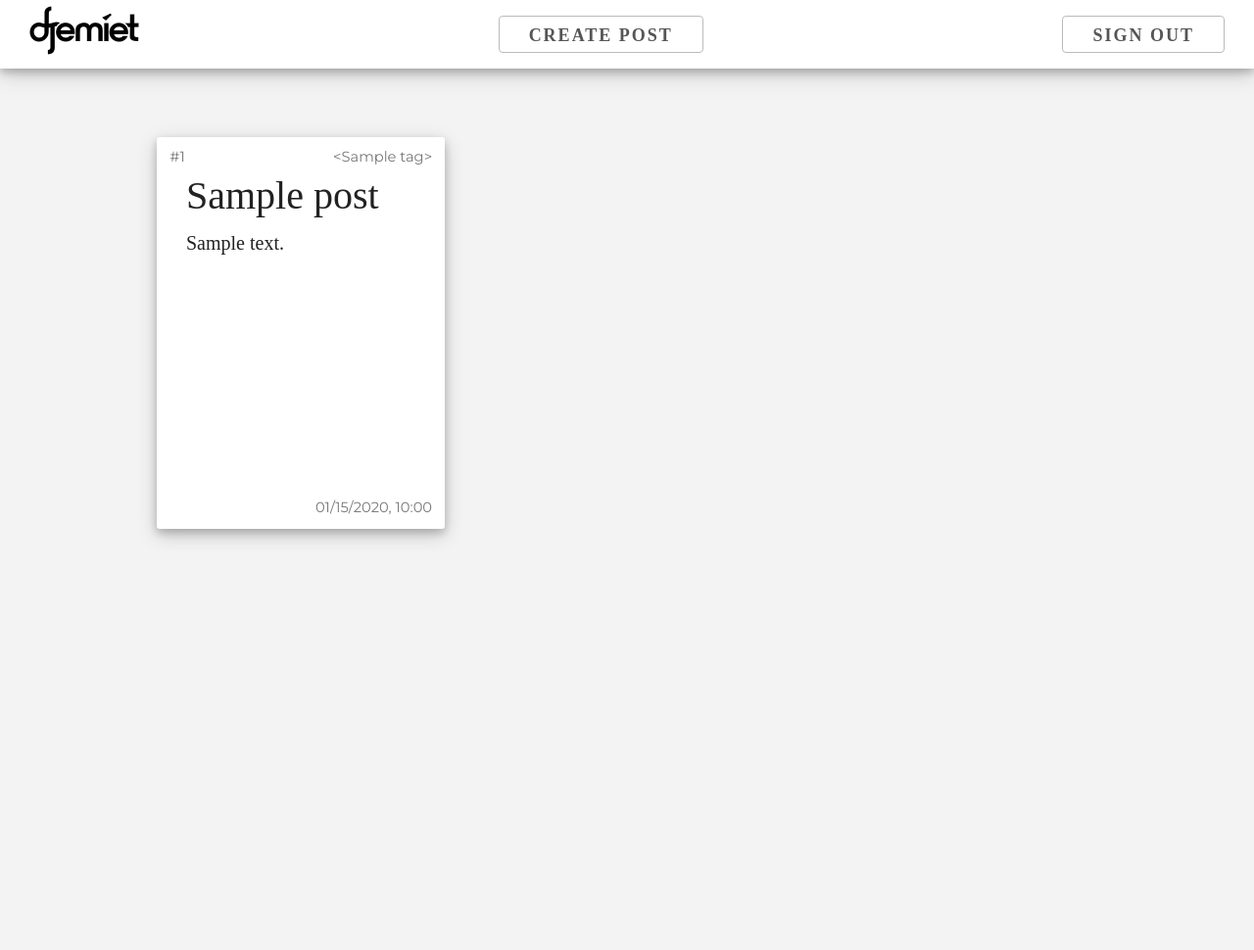
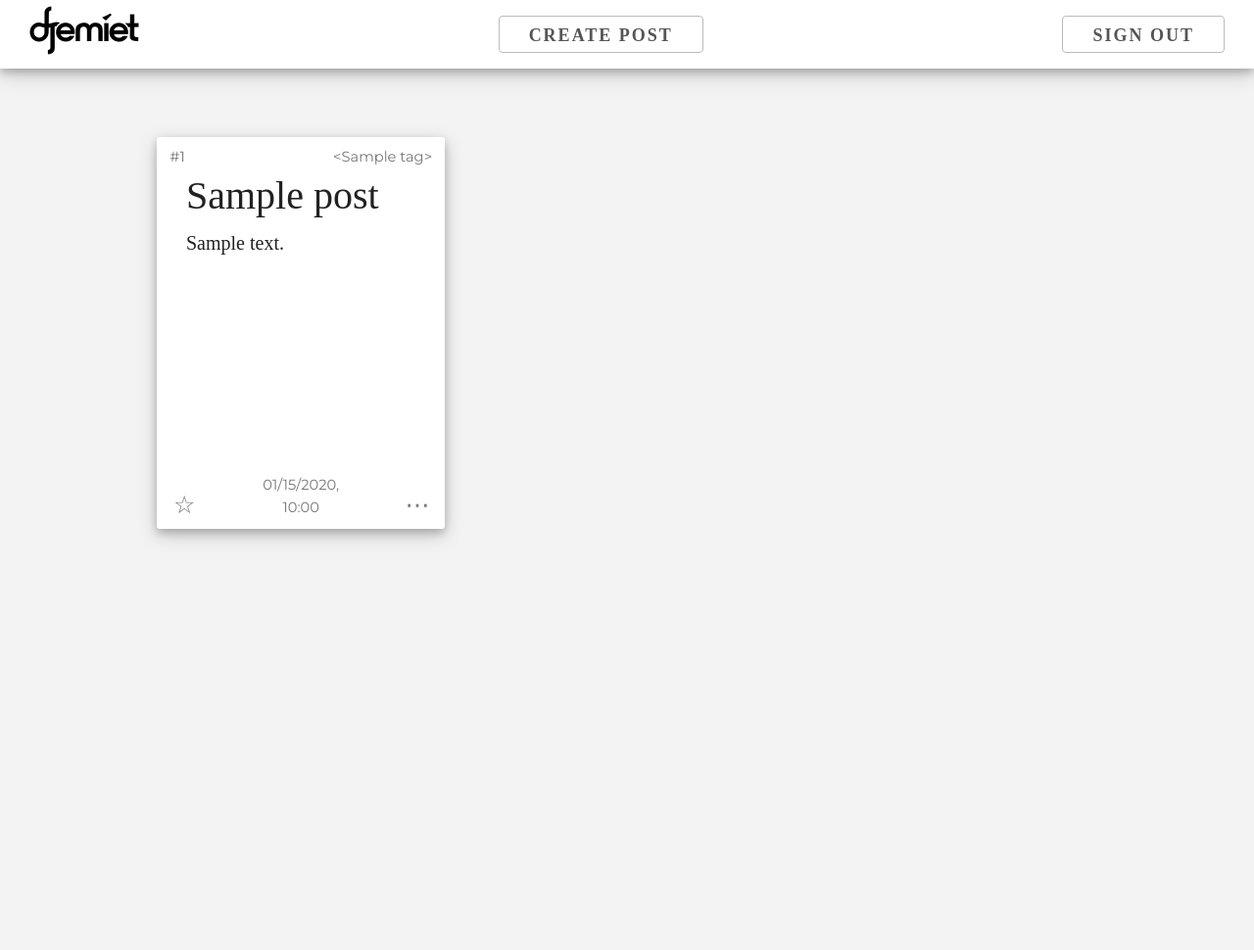
Before and after one commit to aplainzetakind/djemiet-demo, a Django app: page /content in a window 1280 px wide. Shown: the whole page at 98% size. Run offline with Django 3.2, Linux system fonts and the light colour scheme; a user stored in the database is signed in; tables that the repository leaves empty hold one stand-in row (values such as "Sample post"); some web fonts are replaced.

Commit message:
Add post detail link; refactor post card template.

```diff
--- a/cemiyet/static/custom.css
+++ b/cemiyet/static/custom.css
@@ -25,6 +25,15 @@ form { margin: 0; }
     font-size: 11pt;
     color: #777777;
     padding: 7pt 10pt 7pt 10pt;
+    display: inline-block;
+    text-align: center;
+}
+
+.star {
+    font-size: 25px;
+    margin: auto;
+    width: 30px;
+    padding-bottom: 5px;
 }
 
 .fineprint a {
--- /dev/null
+++ b/cemiyet/templates/small_card.html
@@ -0,0 +1,23 @@
+{% load static %}
+{% load post_filters %}
+
+<div class="four columns content-card small-square">
+    <div class="fineprint top left">
+        <a href="{% url 'respond' postid=post.id %}">
+            #{{ post.id }}
+        </a>
+    </div>
+    <div class="fineprint top right">
+        <a href="{% url 'content' %}?t={{ post.tags }}">
+            &lt;{{ post.tags }}&gt;
+        </a>
+    </div>
+    <div class="title">{{ post.title|titlefilter }}</div>
+    <div class="post-body">{{ post.body|postfilter }}</div>
+    <div class="fineprint bottom left star">☆</div>
+    <div class="fineprint bottom right star"><a href="{% url 'post_detail' slug=post.id %}">⋯</a></div>
+    {% comment %} ★ {% endcomment %}
+    <div class="fineprint bottom left right justified" style="width:
+                                                      35%;">
+        {{ post.created_on|date:"SHORT_DATE_FORMAT"}}, {{post.created_on|time:"H:i"}}</div>
+</div>
```
Also changed, not shown: cemiyet/templates/content.html (+2 -32 lines).
